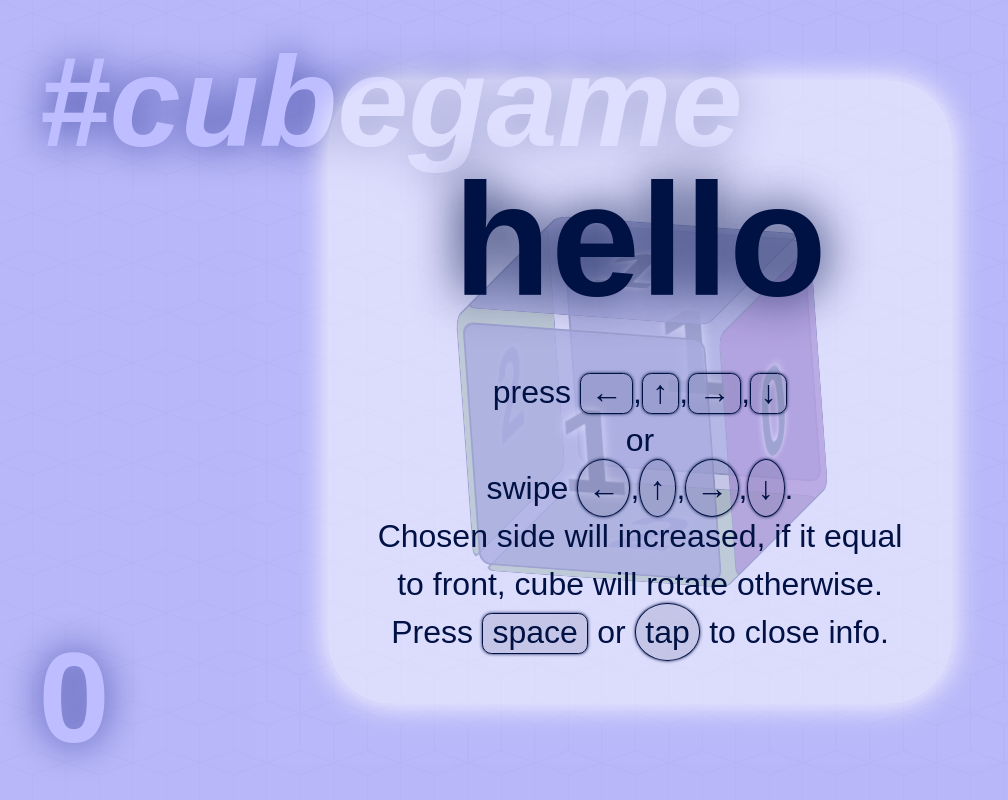
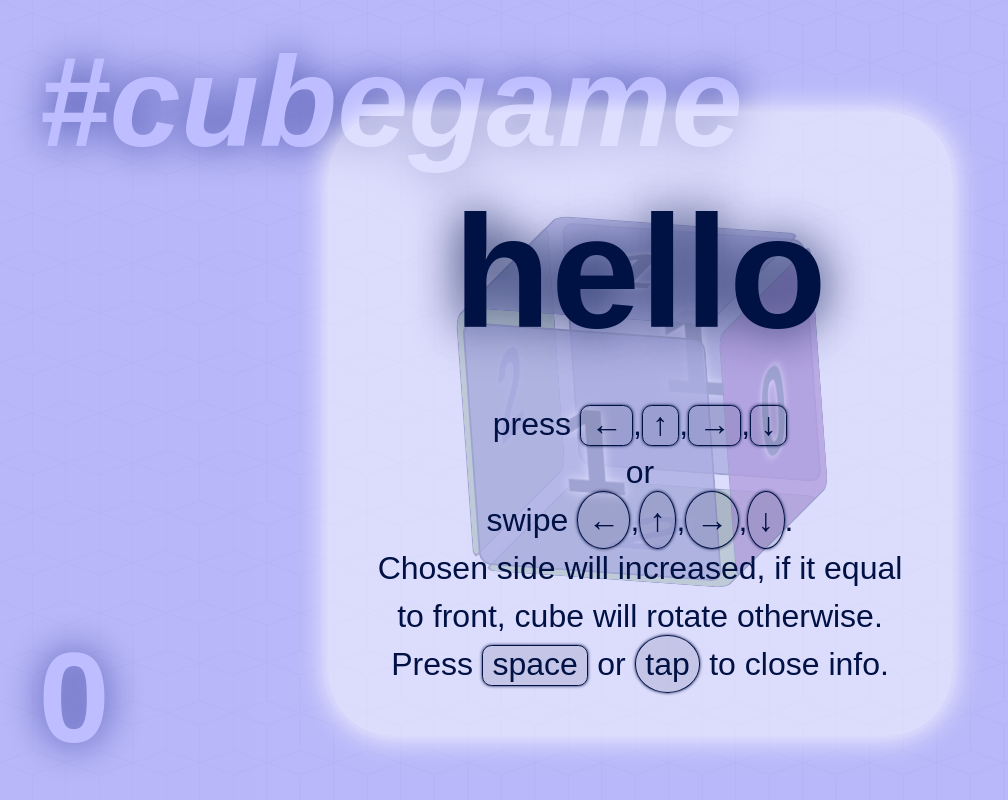
Before and after one commit to titulus/cubegame, a plain HTML site: page index.html in a window 1280 px wide. Shown: the whole page, without its empty margins (0-1008 px from the left). Drawn offline with Linux system fonts and the light colour scheme.

Commit message:
make infobox centered

```diff
--- a/script.js
+++ b/script.js
@@ -454,9 +454,7 @@ function toggle_info (params) {
 		DOM.h1.innerHTML = params.header;
 		DOM.p.innerHTML = params.text;
 		DOM.info.style.backgroundColor = 'rgba('+((params.color)?params.color:get_color(params.header)).join(',')+',.5)';
-
 		DOM.info.style.display = 'block';
-
 		setTimeout(function(){DOM.info.style.opacity = 1;},0);
 	} else {
 		DOM.info.style.backgroundColor = '';
--- a/style.css
+++ b/style.css
@@ -97,9 +97,11 @@ body {
   transition: all .1s linear;
 }
   #info > .content {
+    position: relative;
+    top: 50%;
     width: 17.5em;
     height: 17.5em;
-    margin: 2.5em auto 0;
+    margin: -9em auto;
     text-align: center;
     transition: all .1s linear;
     background-color: rgba(255,255,255,.5);
```
